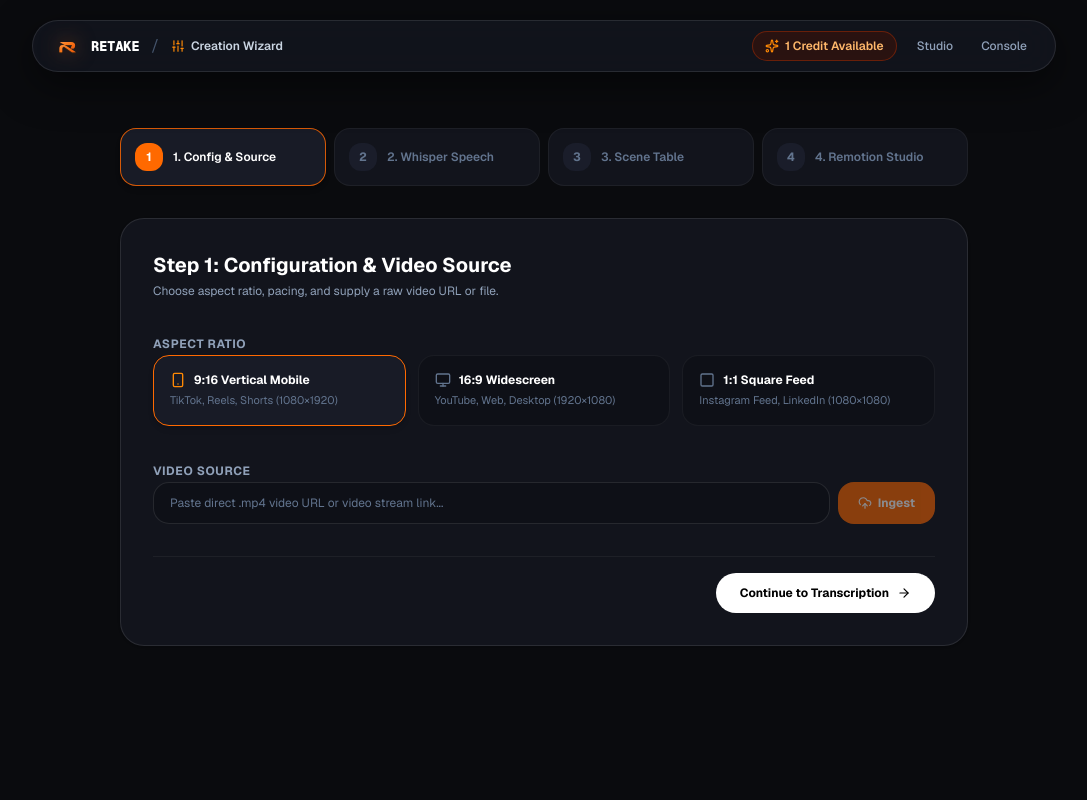
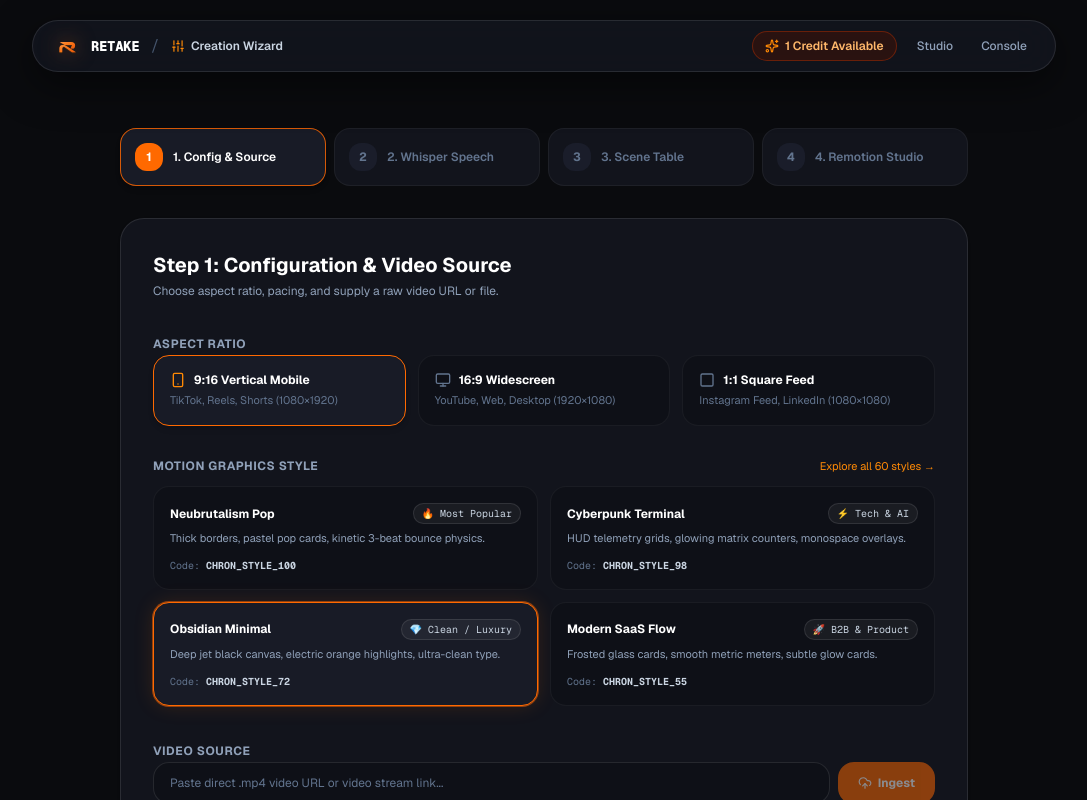
Before and after one commit to JacksonRye/Retake, a Next.js app: page /wizard in a window 1280 px wide. Shown: the top 800 px of the page, without its empty margins (96-1183 px from the left). Built offline with nearby package versions, Linux system fonts and the light colour scheme.

Commit message:
feat: add interactive motion style selector to Step 1 and fix remotion_builder CLI args

```diff
--- a/src/app/wizard/page.tsx
+++ b/src/app/wizard/page.tsx
@@ -40,6 +40,37 @@ const RESOLUTIONS = [
 const PACINGS = [
   { id: 'fast', name: 'High-Retention Bursts (1.5s - 3.0s)', desc: 'High-energy kinetic Hormozi-style pacing', icon: Zap },
   { id: 'balanced', name: 'Balanced Rhythm (3.0s - 5.0s)', desc: 'Smooth pacing for storytelling & product walkthroughs', icon: Clock },
+];
+
+const MOTION_STYLES = [
+  {
+    id: 'CHRON_STYLE_100',
+    name: 'Neubrutalism Pop',
+    badge: '🔥 Most Popular',
+    desc: 'Thick borders, pastel pop cards, kinetic 3-beat bounce physics.',
+    accent: 'border-orange-500 text-orange-400'
+  },
+  {
+    id: 'CHRON_STYLE_98',
+    name: 'Cyberpunk Terminal',
+    badge: '⚡ Tech & AI',
+    desc: 'HUD telemetry grids, glowing matrix counters, monospace overlays.',
+    accent: 'border-cyan-500 text-cyan-400'
+  },
+  {
+    id: 'CHRON_STYLE_72',
+    name: 'Obsidian Minimal',
+    badge: '💎 Clean / Luxury',
+    desc: 'Deep jet black canvas, electric orange highlights, ultra-clean type.',
+    accent: 'border-amber-500 text-amber-400'
+  },
+  {
+    id: 'CHRON_STYLE_55',
+    name: 'Modern SaaS Flow',
+    badge: '🚀 B2B & Product',
+    desc: 'Frosted glass cards, smooth metric meters, subtle glow cards.',
+    accent: 'border-blue-500 text-blue-400'
+  },
 ];
 
 interface TranscriptSegment {
@@ -279,6 +310,43 @@ export default function WizardPage() {
               </div>
             </div>
 
+            {/* Motion Graphics Style Selector */}
+            <div className="space-y-3">
+              <div className="flex items-center justify-between">
+                <label className="text-xs font-bold uppercase tracking-wider text-slate-400">Motion Graphics Style</label>
+                <Link href="/sampler" className="text-[11px] text-orange-400 hover:text-orange-300 transition-colors">
+                  Explore all 60 styles →
+                </Link>
+              </div>
+              <div className="grid grid-cols-1 sm:grid-cols-2 gap-3">
+                {MOTION_STYLES.map((st) => {
+                  const isSelected = styleCode === st.id;
+                  return (
+                    <div
+                      key={st.id}
+                      onClick={() => setStyleCode(st.id)}
+                      className={`p-4 rounded-2xl border cursor-pointer transition-all space-y-1.5 ${
+                        isSelected
+                          ? 'bg-[#181B26] border-orange-500 text-white shadow-[0_0_20px_rgba(249,115,22,0.15)] ring-1 ring-orange-500/50'
+                          : 'bg-[#0E1017] border-white/5 text-slate-400 hover:border-white/20'
+                      }`}
+                    >
+                      <div className="flex items-center justify-between">
+                        <span className="text-xs font-bold text-white">{st.name}</span>
+                        <span className="text-[10px] font-mono px-2 py-0.5 rounded-full bg-white/5 border border-white/10 text-slate-300">
+                          {st.badge}
+                        </span>
+                      </div>
+                      <p className="text-[11px] text-slate-400 leading-relaxed">{st.desc}</p>
+                      <div className="text-[10px] font-mono text-slate-500 pt-1">
+                        Code: <strong className="text-slate-300">{st.id}</strong>
+                      </div>
+                    </div>
+                  );
+                })}
+              </div>
+            </div>
+
             {/* Video Input Options */}
             <div className="space-y-3">
               <label className="text-xs font-bold uppercase tracking-wider text-slate-400">Video Source</label>
```
Also changed, not shown: 1 other file (tests, documents, lock files or other folders).
